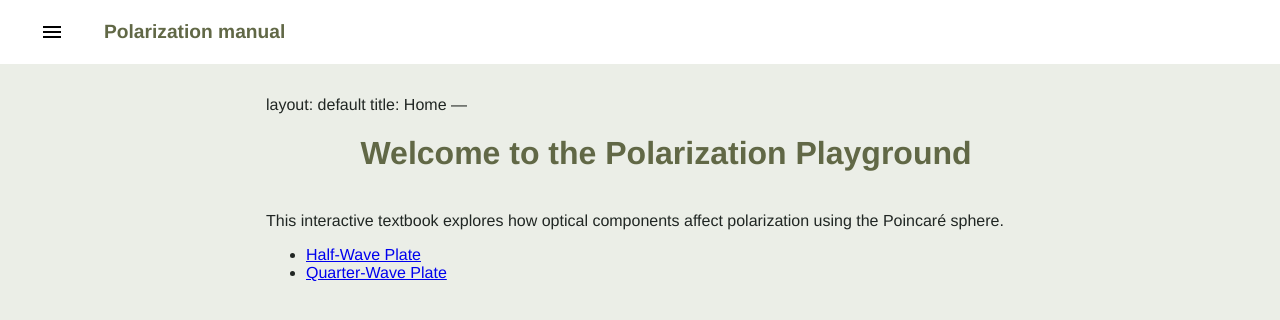
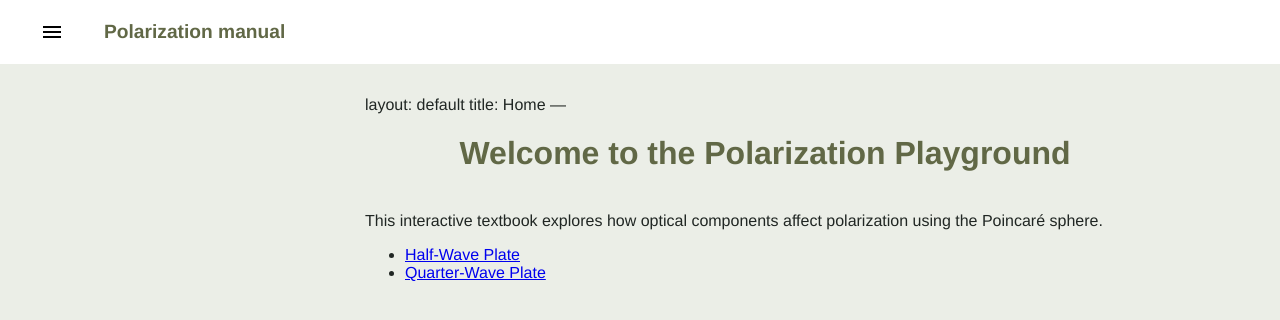
Before and after one commit to Tandemun/Polarization_playground, a Jekyll site: the page built from index.md, in a window 1280 px wide and 900 px high. Shown: the top 320 px of the window. Built offline with Jekyll 4.4.1, drawn with Linux system fonts in a browser that asks for light colours; our own code applies the rules of GitHub Pages for plain Markdown files.

Commit message:
Update style.css

```diff
--- a/assets/style.css
+++ b/assets/style.css
@@ -55,7 +55,7 @@ body{
     float: left;
     box-sizing: border-box;
     border-radius: 50%;
-	  background-color: transparent;
+    background-color: transparent;
     border: none;
 }
 
@@ -67,6 +67,7 @@ body{
 .container {
   display: flex;
   width: 100%;
+  justify-content: center;
 }
 
 main {
@@ -79,7 +80,7 @@ main {
 
 h1 {
   text-align: center;
-	margin-bottom: 40px;
+  margin-bottom: 40px;
 }
 
 
@@ -157,10 +158,6 @@ h1 {
   .menu-toggle {
     display: block;
   }
-  main {
-    margin-left: auto;
-    margin-right: auto;
-  }
 
 .container {
     margin-left: auto;
```
